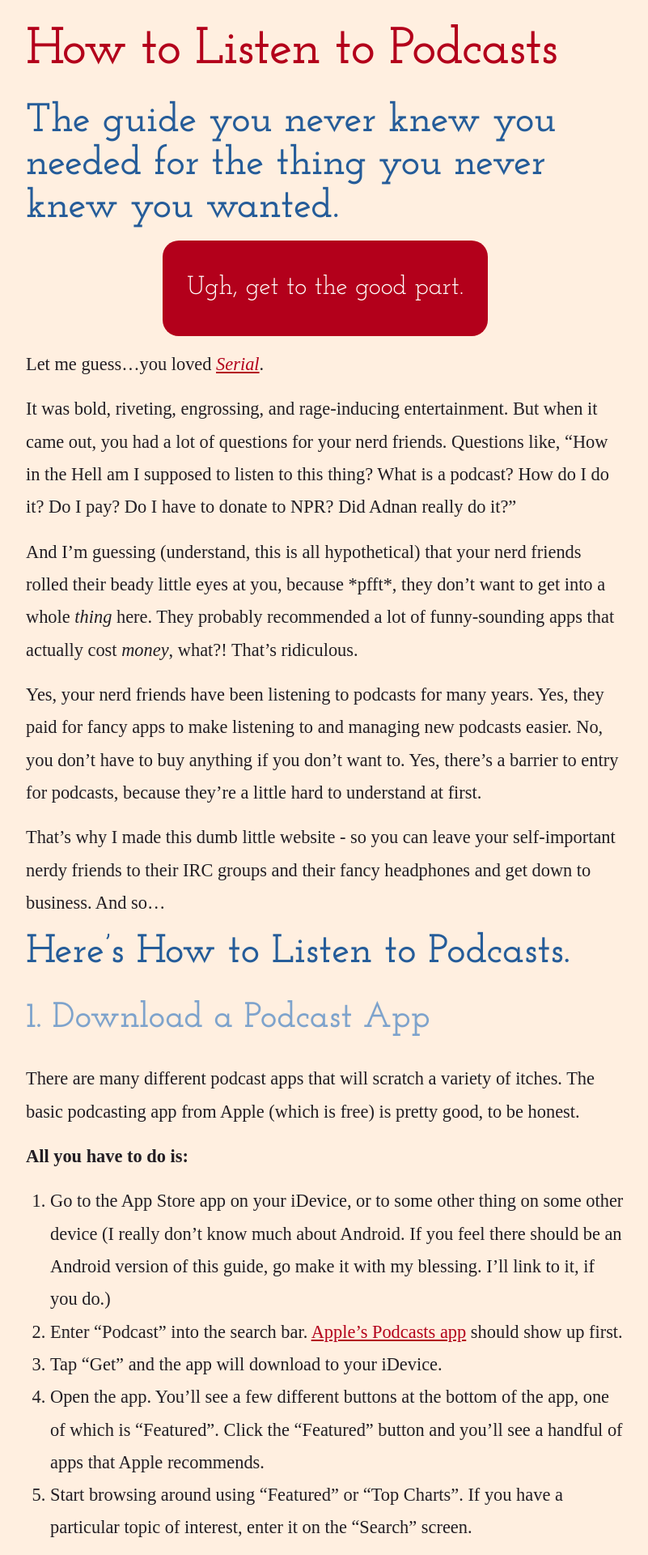
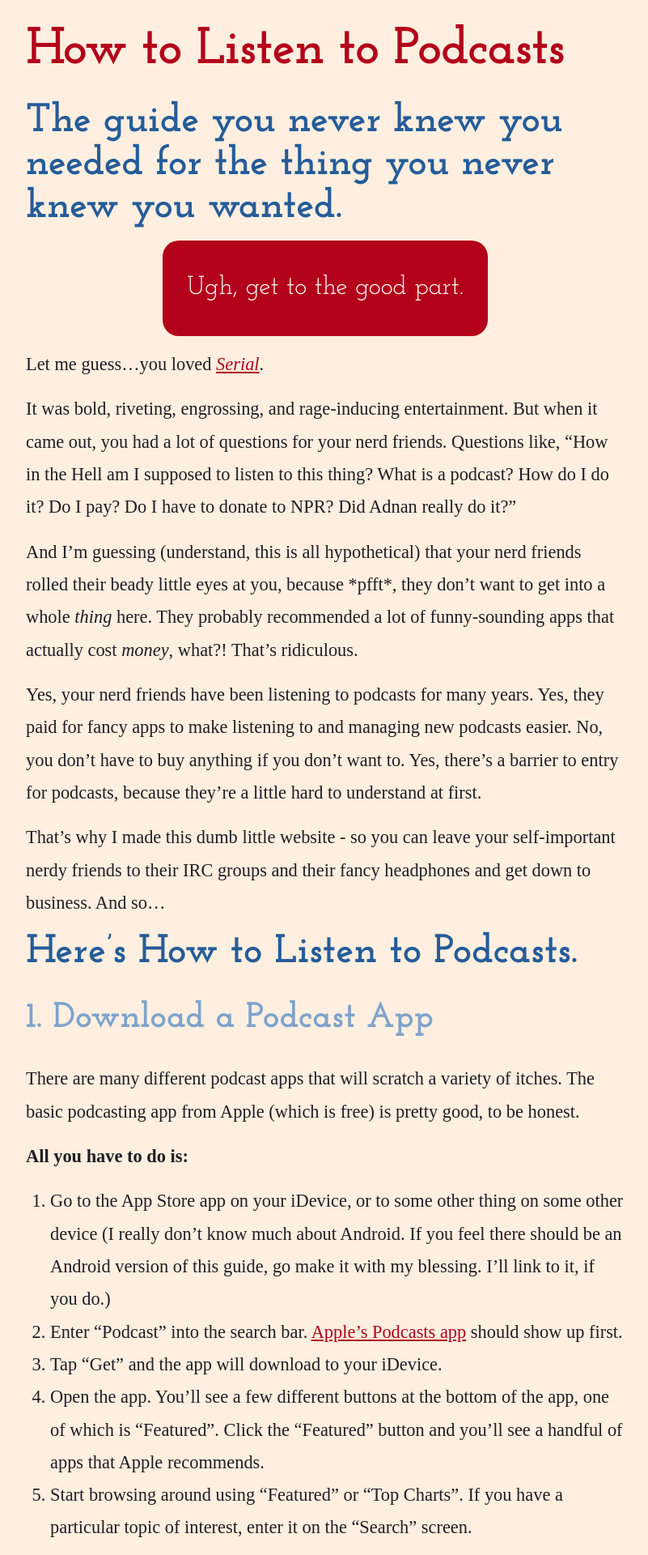
Before and after one commit to jimmymarks/podcastjustice, a Jekyll site: the page built from index.md, in a window 1280 px wide. Shown: the top 1920 px of the page at 81% size, without its empty margins (238-1039 px from the left). Built offline with Jekyll 4.4.1, drawn with Linux system fonts in a browser that asks for light colours; some web fonts are replaced.

Commit message:
Changed to Bold

```diff
--- a/_sass/_base.scss
+++ b/_sass/_base.scss
@@ -80,7 +80,7 @@ li {
  * Headings
  */
 h1, h2, h3, h4, h5, h6 {
-    font-weight: 600;
+    font-weight: bold;
     font-family: 'Josefin Slab', serif;//'Sorts Mill Goudy', serif;
 }
 
```
